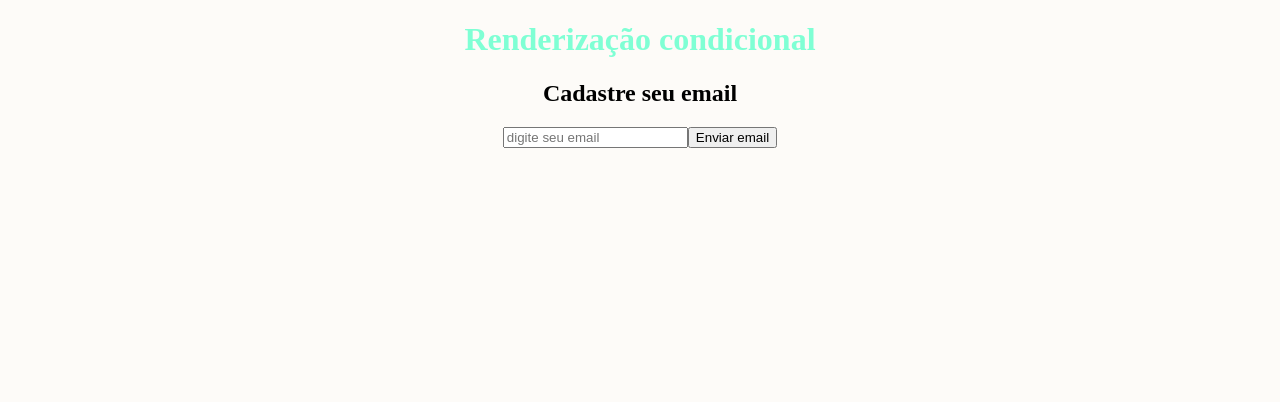
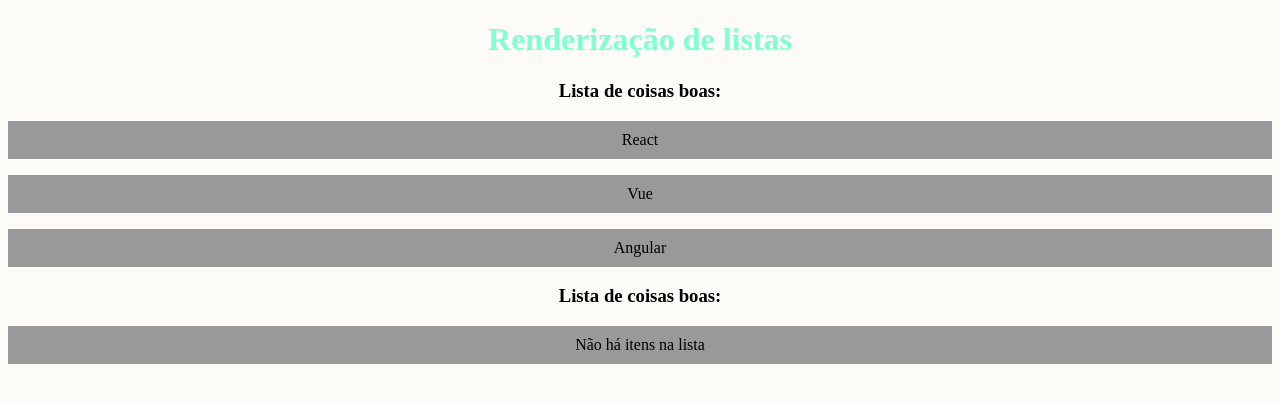
Before and after one commit to igorcamargo1/React-Js, a React (Create React App) app in the folder aula01/meu-projeto/: page / in a window 1280 px wide. Shown: the top 402 px of the page. Built offline with nearby package versions, Linux system fonts and the light colour scheme.

Commit message:
renderização de listas

```diff
--- a/aula01/meu-projeto/src/App.js
+++ b/aula01/meu-projeto/src/App.js
@@ -1,13 +1,16 @@
 import './App.css';
-import Condicional from './components/condicional/Condicional';
+import OutraLista from './components/outraLista/OutraLista';
+
 
 function App() {
 
+  const meusItens = ['React', 'Vue', 'Angular']
 
   return (
     <div className="App">
-      <h1>Renderização condicional</h1>
-      <Condicional/>
+      <h1>Renderização de listas</h1>
+      <OutraLista itens={meusItens}/>
+      <OutraLista itens={[]}/>
     </div>
   )
 }
--- a/aula01/meu-projeto/src/components/condicional/Condicional.js
+++ b/aula01/meu-projeto/src/components/condicional/Condicional.js
@@ -22,7 +22,7 @@ export default function Condicional(){
                 <button type='submit' onClick={enviarEmail}>Enviar email</button>
                 {userEmail &&( //"(condicional)se o 'userEmail' preenchido(&&), faça:'"
                     <div>
-                        <p>O email do usuário é: {userEmail}</p>
+                        <p>O email do usuário é:{userEmail}</p>
                         <button onClick={limparEmail}>limpar Email</button>
                     </div>
                 )}
--- /dev/null
+++ b/aula01/meu-projeto/src/components/outraLista/OutraLista.js
@@ -0,0 +1,13 @@
+export default function OutraLista({itens}){
+    return(
+        <>
+            <h3>Lista de coisas boas:</h3>
+            {itens.length > 0 ?(
+                itens.map((item, index) =>(
+                    <p key={index}>{item}</p>
+                ))) : (
+                    <p>Não há itens na lista</p>
+                )}
+        </>
+    )
+}
```
